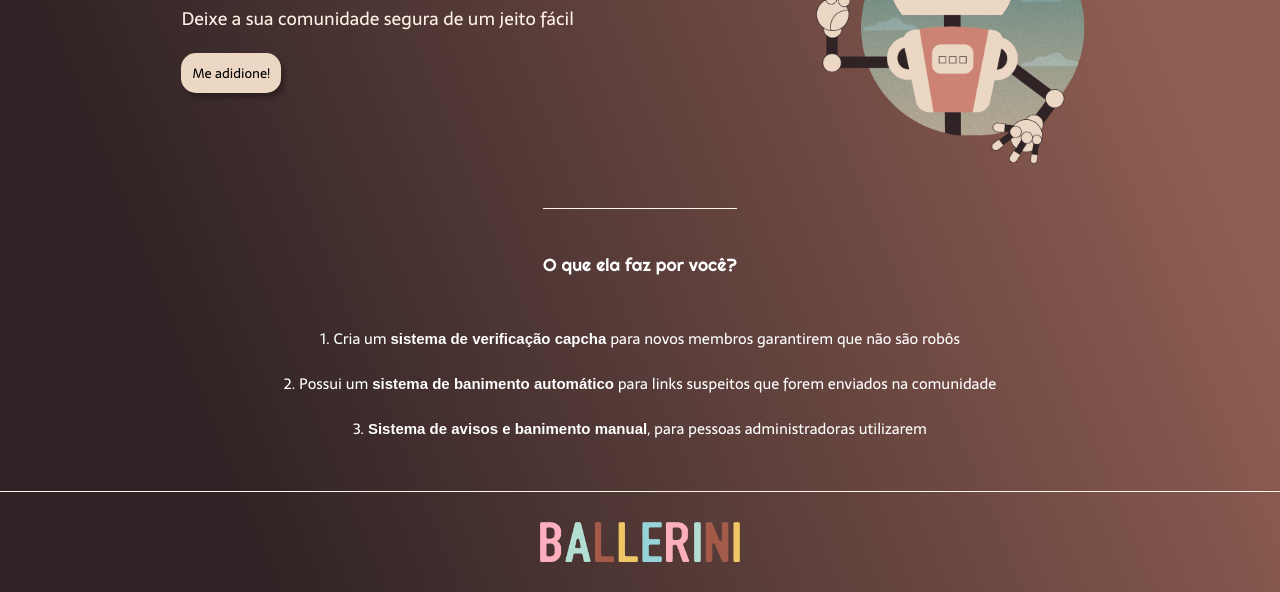
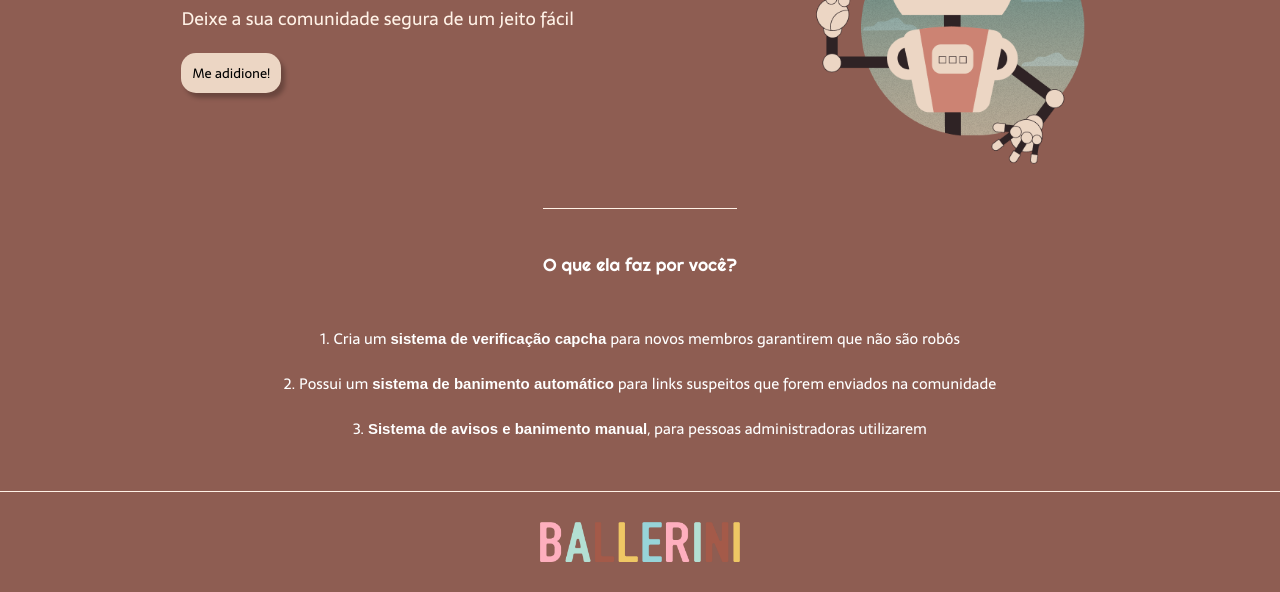
Before and after one commit to Vaaladares/balle-bot, a plain HTML site: page index.html in a window 1280 px wide. Shown: the part 241-833 px from the top of the page. Drawn offline with nearby package versions, Linux system fonts and the light colour scheme.

Commit message:
Atualizei a versão telas menores

```diff
--- a/estilo.css
+++ b/estilo.css
@@ -9,7 +9,7 @@
 }
 
 body{
-    background: linear-gradient(68.15deg, #2F2325 16.62%, #8E5D52 85.61%);
+    background-color: #8E5D52;
 }
 
 /***** CONFIGURAÇÃO DO HEADER *****/
--- a/media-query.css
+++ b/media-query.css
@@ -26,6 +26,7 @@
     header nav#menu {
         padding: 0;
     }
+
 
     header nav#menu li{
         display: block;
```
